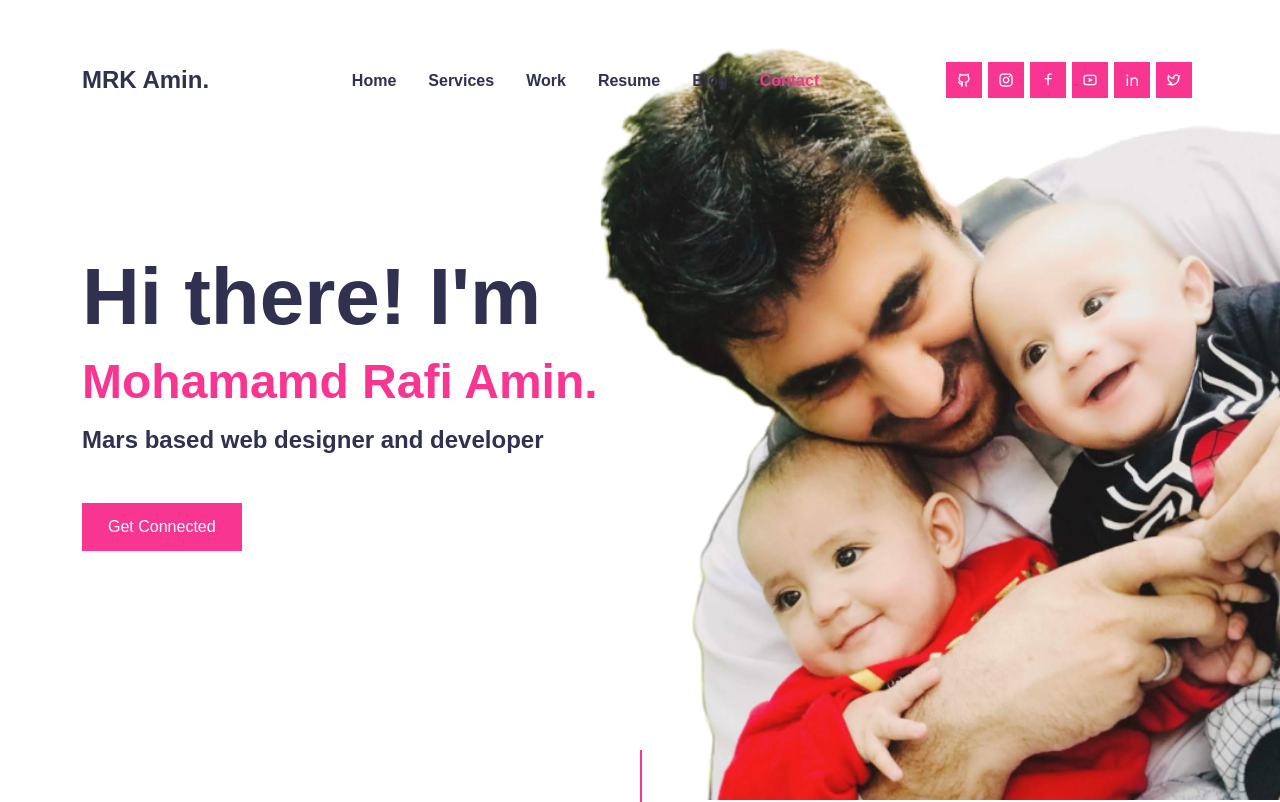
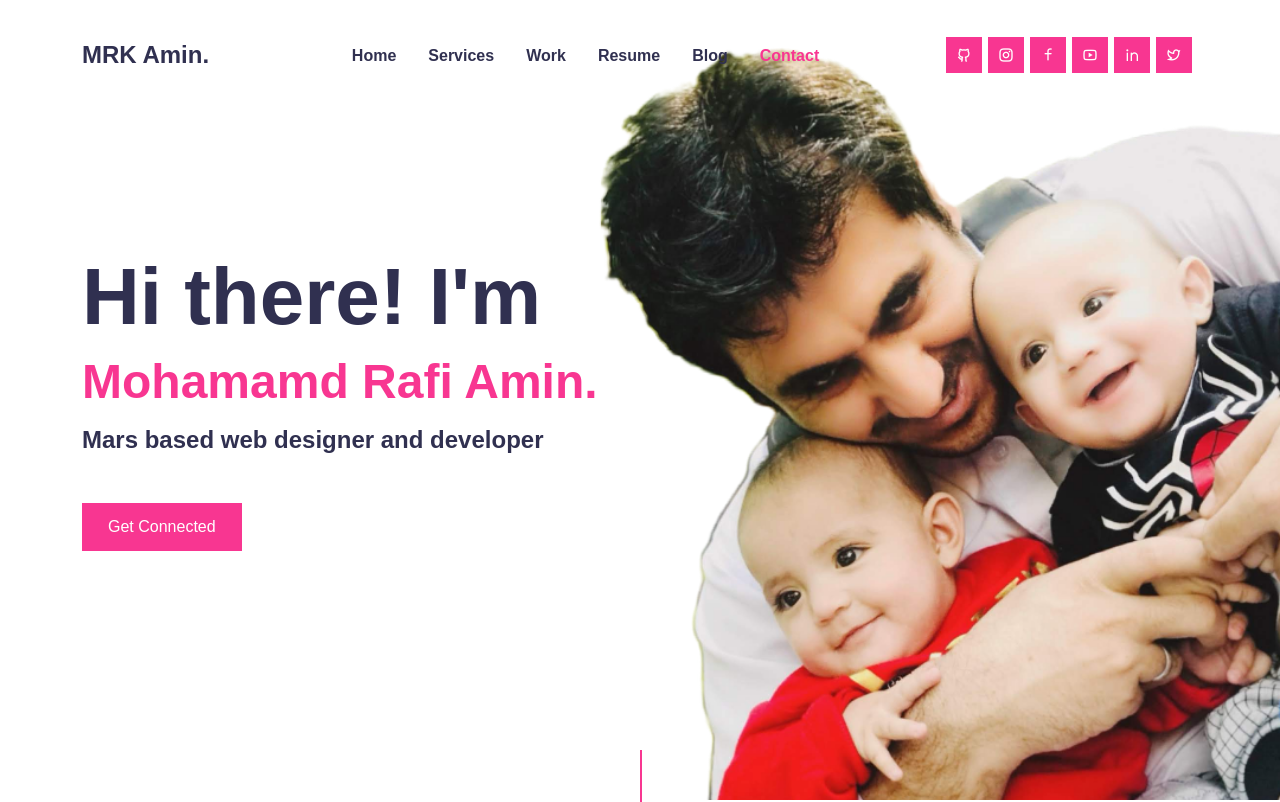
Before and after one commit to mrkamin/mrkamin.github.io, a website: page index.html in a window 1280 px wide. Shown: the top 802 px of the page. Drawn offline with nearby package versions, Linux system fonts and the light colour scheme; a web font is replaced by a local one.

Commit message:
Modified CSS

```diff
--- a/assets/css/style.css
+++ b/assets/css/style.css
@@ -96,8 +96,6 @@ img {
 }
 
 .navbar-brand {
-  padding-top: 30px;
-  padding-bottom: 30px;
   transition: var(--transition);
   animation: rotateLogo 1.5s linear;
 }
```
